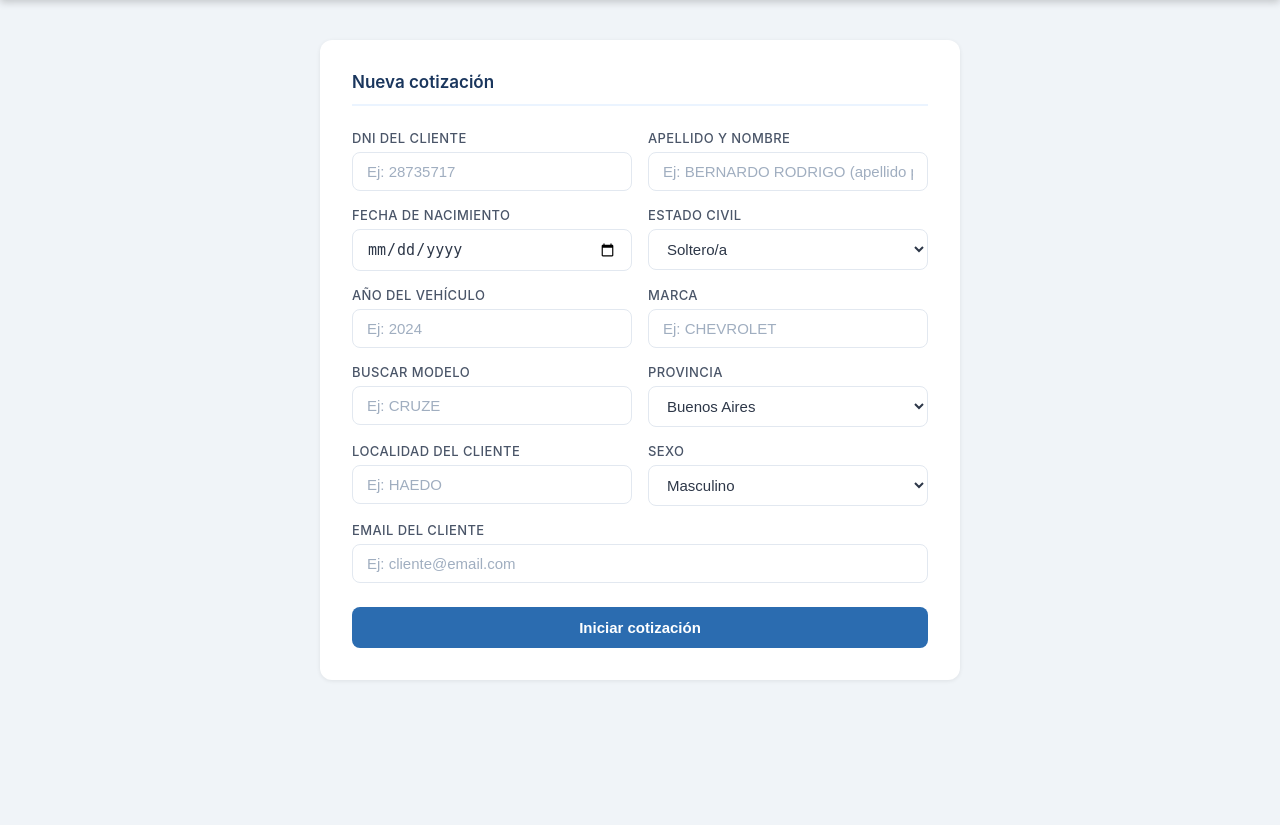
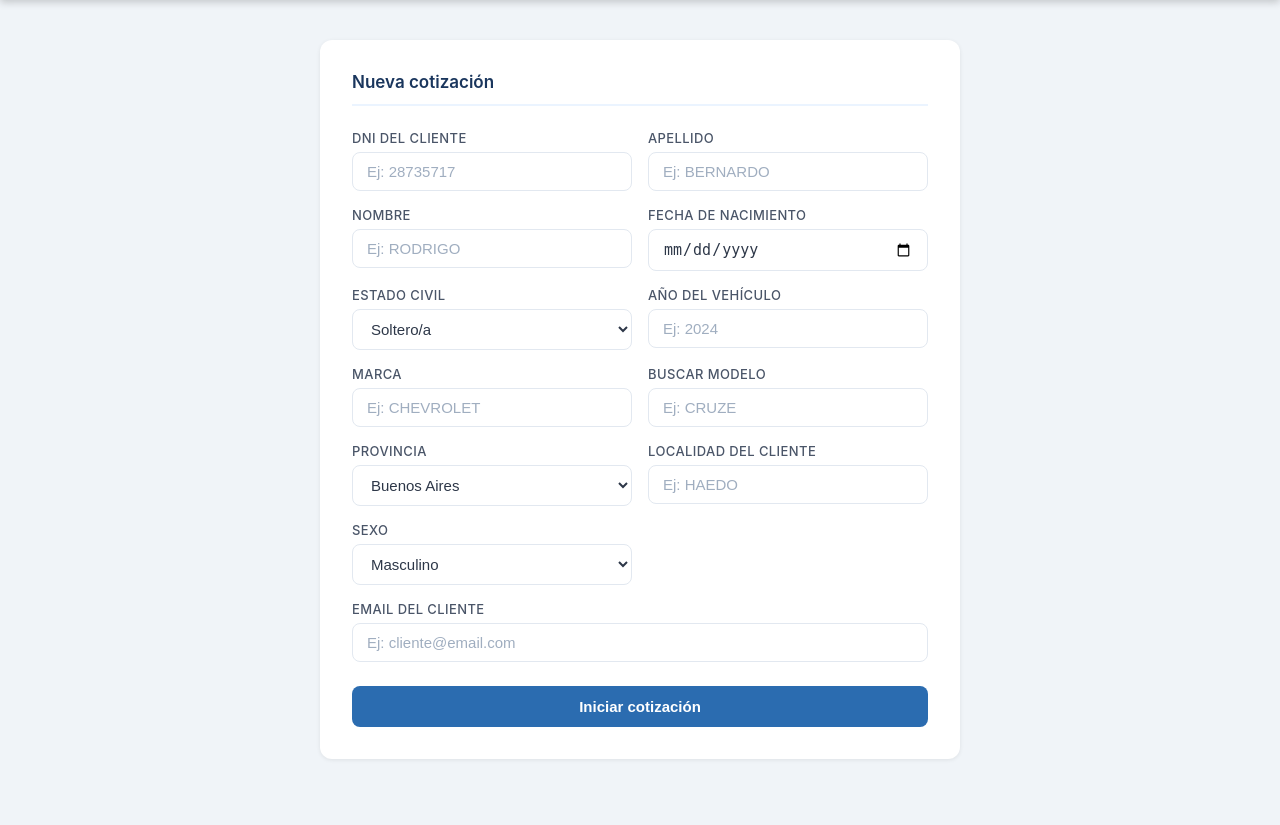
Before and after one commit to rodrigojbernardo-bit/Siluseg, a Flask app: page / in a window 1280 px wide. Shown: the part 80-905 px from the top of the page. Before the commit the page ends 760 px from the top, so only its background shows below. Run offline with Flask 3, Linux system fonts and the light colour scheme; the visitor is signed in with stand-in values (Sample User, id 1).

Commit message:
Formulario: separar Apellido y Nombre en dos campos
Antes era un solo campo 'Apellido y Nombre' que se partia por la primera
palabra (fragil cuando el orden cambia). Ahora son dos campos
independientes (apellido, nombre) en el HTML; app.py los recibe por
separado y Meridional los carga en coApellidoRazonSocial y coNombres
directos. Sancor y Federacion autocompletan por DNI, no se tocan.

https://claude.ai/code/session_01ULvcKyJemADuYYNiz3HKKc

```diff
--- a/app.py
+++ b/app.py
@@ -305,7 +305,7 @@ sessions = {}
 
 
 def run_automation(session_id, dni, anio, marca, modelo_busqueda, localidad, provincia, sexo, email='',
-                   apellido_nombre='', fecha_nacimiento='', estado_civil='SOLTERO'):
+                   apellido='', nombre='', fecha_nacimiento='', estado_civil='SOLTERO'):
     s = sessions[session_id]
     q = s["queue"]
     model_event = s["model_event"]
@@ -324,7 +324,7 @@ def run_automation(session_id, dni, anio, marca, modelo_busqueda, localidad, pro
         meridional_thread = threading.Thread(
             target=meridional.run,
             args=(session_id, sessions, dni, anio, marca, modelo_busqueda, provincia, localidad, sexo, email,
-                  apellido_nombre, fecha_nacimiento, estado_civil),
+                  apellido, nombre, fecha_nacimiento, estado_civil),
             daemon=True,
         )
         meridional_thread.start()
@@ -821,7 +821,8 @@ def iniciar_cotizacion():
     provincia = data.get("provincia", "BUENOS AIRES").strip().upper()
     sexo      = data.get("sexo", "M").strip().upper()
     email     = data.get("email", "").strip()
-    apellido_nombre  = data.get("apellido_nombre", "").strip().upper()
+    apellido         = data.get("apellido", "").strip().upper()
+    nombre           = data.get("nombre", "").strip().upper()
     fecha_nacimiento = data.get("fecha_nacimiento", "").strip()
     estado_civil     = data.get("estado_civil", "SOLTERO").strip().upper()
 
@@ -846,7 +847,7 @@ def iniciar_cotizacion():
     threading.Thread(
         target=run_automation,
         args=(session_id, dni, anio, marca, modelo, localidad, provincia, sexo, email,
-              apellido_nombre, fecha_nacimiento, estado_civil),
+              apellido, nombre, fecha_nacimiento, estado_civil),
         daemon=True,
     ).start()
 
--- a/scrapers/meridional.py
+++ b/scrapers/meridional.py
@@ -50,7 +50,7 @@ def _select2_pick(page, search_text, option_text, timeout=15000):
 
 
 def run(session_id, sessions, dni, anio, marca, modelo_busqueda, provincia, localidad, sexo='M', email='',
-        apellido_nombre='', fecha_nacimiento='', estado_civil='SOLTERO'):
+        apellido='', nombre='', fecha_nacimiento='', estado_civil='SOLTERO'):
     s = sessions[session_id]
     q = s['queue']
 
@@ -236,18 +236,16 @@ def run(session_id, sessions, dni, anio, marca, modelo_busqueda, provincia, loca
         cotizador.fill('input#coNroDocumento', dni)
         time.sleep(0.5)
 
-        # Apellido y nombre del formulario ("APELLIDO NOMBRE(S)"):
-        # primera palabra = apellido, el resto = nombres.
-        partes   = (apellido_nombre or '').split()
-        apellido = partes[0] if partes else 'BERNARDO'
-        nombres  = ' '.join(partes[1:]) if len(partes) > 1 else (partes[0] if partes else 'RODRIGO BERNARDO')
+        # Apellido y nombre vienen como campos separados del formulario.
+        apellido_val = (apellido or '').strip() or 'BERNARDO'
+        nombres_val  = (nombre or '').strip() or 'RODRIGO'
 
-        log(f'Ingresando apellido: {apellido}...')
-        cotizador.fill('input#coApellidoRazonSocial', apellido)
+        log(f'Ingresando apellido: {apellido_val}...')
+        cotizador.fill('input#coApellidoRazonSocial', apellido_val)
         time.sleep(0.3)
 
-        log(f'Ingresando nombre: {nombres}...')
-        cotizador.fill('input#coNombres', nombres)
+        log(f'Ingresando nombre: {nombres_val}...')
+        cotizador.fill('input#coNombres', nombres_val)
         time.sleep(0.3)
 
         civil = (estado_civil or 'SOLTERO').upper()
--- a/templates/index.html
+++ b/templates/index.html
@@ -226,8 +226,12 @@
           <input type="text" id="dni" placeholder="Ej: 28735717" required />
         </div>
         <div class="form-group">
-          <label>Apellido y Nombre</label>
-          <input type="text" id="apellido-nombre" placeholder="Ej: BERNARDO RODRIGO (apellido primero)" required />
+          <label>Apellido</label>
+          <input type="text" id="apellido" placeholder="Ej: BERNARDO" required />
+        </div>
+        <div class="form-group">
+          <label>Nombre</label>
+          <input type="text" id="nombre" placeholder="Ej: RODRIGO" required />
         </div>
         <div class="form-group">
           <label>Fecha de nacimiento</label>
@@ -469,7 +473,8 @@
     const provincia = document.getElementById('provincia').value;
     const sexo     = document.getElementById('sexo').value;
     const email    = document.getElementById('email').value.trim();
-    const apellido_nombre  = document.getElementById('apellido-nombre').value.trim().toUpperCase();
+    const apellido = document.getElementById('apellido').value.trim().toUpperCase();
+    const nombre   = document.getElementById('nombre').value.trim().toUpperCase();
     const fecha_nacimiento = document.getElementById('fecha-nacimiento').value;
     const estado_civil     = document.getElementById('estado-civil').value;
 
@@ -484,7 +489,7 @@
         method: 'POST',
         headers: { 'Content-Type': 'application/json' },
         body: JSON.stringify({ dni, anio, marca, modelo, localidad, provincia, sexo, email,
-                               apellido_nombre, fecha_nacimiento, estado_civil }),
+                               apellido, nombre, fecha_nacimiento, estado_civil }),
       });
       const data = await res.json();
       if (!res.ok) throw new Error(data.error || 'Error al iniciar cotización');
```
